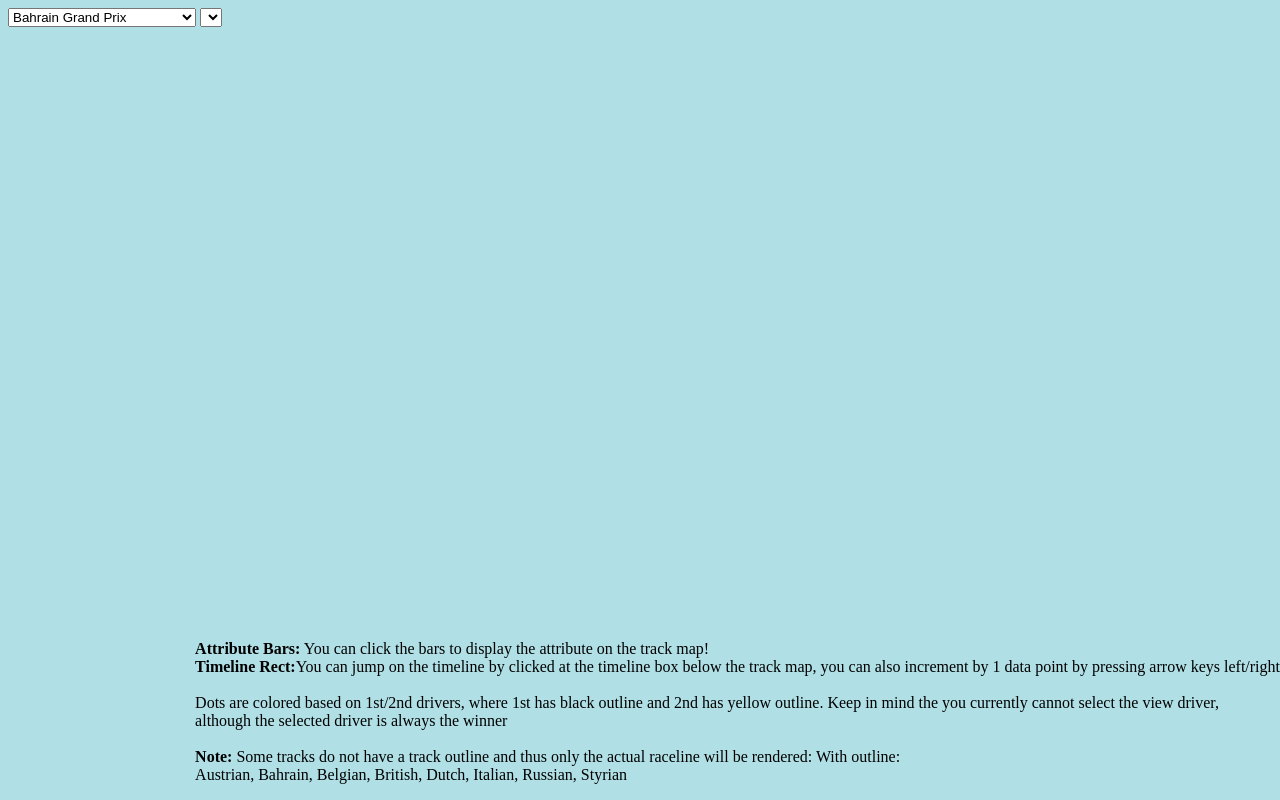
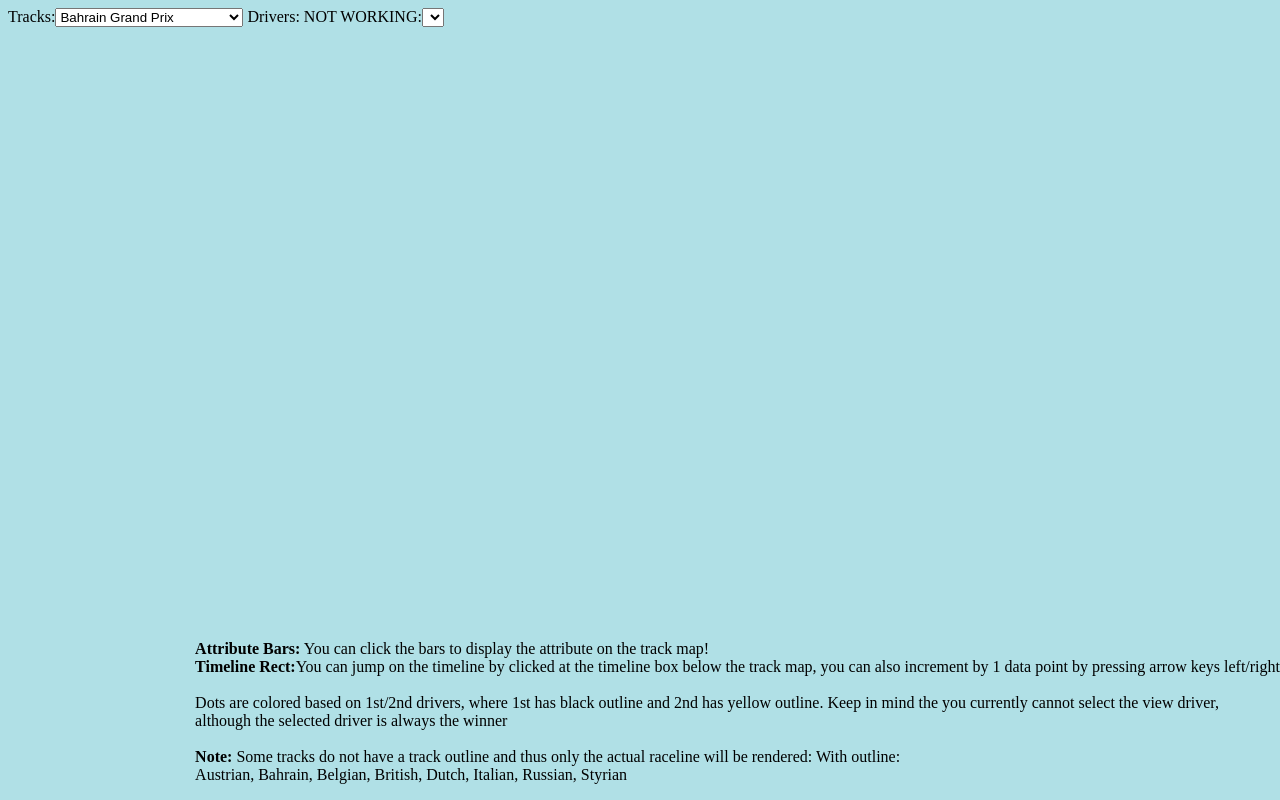
Before and after one commit to Egglis/egglis.github.io, a plain HTML site: page index.html in a window 1280 px wide. Drawn offline with nearby package versions, Linux system fonts and the light colour scheme.

Commit message:
Even more fixes

```diff
--- a/index.html
+++ b/index.html
@@ -20,8 +20,8 @@
   </style>
 </head>
   <body style="background-color:powderblue;">
-    <select name="track" id="track"></select>
-    <select name="driver" id="driver"></select>
+    <label for="track">Tracks:</label><select name="track" id="track"></select>
+    <label for="driver">Drivers: NOT WORKING:</label><select name="driver" id="driver"></select>
     <p><b>Attribute Bars:</b> You can click the bars to display the attribute on the track map!<br>
        <b>Timeline Rect:</b>You can jump on the timeline by clicked at the timeline box below the track map, you can also increment by 1 data point by pressing arrow keys left/right<br>
        <br>
--- a/js/dataAPI.js
+++ b/js/dataAPI.js
@@ -31,6 +31,7 @@ setupDrivers = function(year, track, selector, drivers){
         success: function (data) {
             console.log(data);
             var driverList = data.replace(/(\n)/g,"").split("\r");
+            console.log(driverList);
             for(let i = 1; i < driverList.length-1; i++){
                 let driverInfo = driverList[i].split(",");
                 let driverFirstName = driverInfo[8];
@@ -41,7 +42,7 @@ setupDrivers = function(year, track, selector, drivers){
                 let option = document.createElement("option");
                 option.text = driverNr + " - "+ driverFirstName + " " + driverLastName;
                 option.value = driverNr;
-                console.log(option.value)
+                console.log(option)
 
                 selector.appendChild(option);
             }
```
